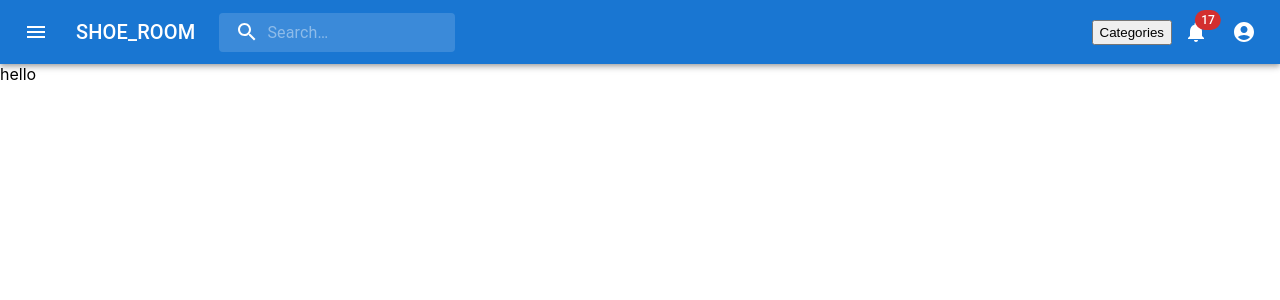
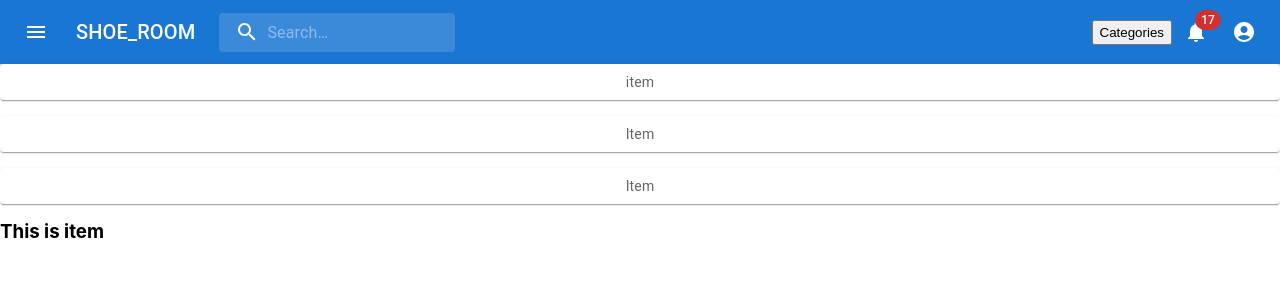
Before and after one commit to walsonFerrao/EcommerceWebsite, a React (Create React App) app in the folder ecommerce/: page /cart in a window 1280 px wide. Shown: the top 300 px of the page. Built offline with nearby package versions, Linux system fonts and the light colour scheme.

Commit message:
added heading

```diff
--- a/ecommerce/src/Components/Cartitem.jsx
+++ b/ecommerce/src/Components/Cartitem.jsx
@@ -1,36 +1,26 @@
+import * as React from 'react';
+import Box from '@mui/material/Box';
+import Paper from '@mui/material/Paper';
+import Stack from '@mui/material/Stack';
+import { styled } from '@mui/material/styles';
 
+const Item = styled(Paper)(({ theme }) => ({
+  backgroundColor: theme.palette.mode === 'dark' ? '#1A2027' : '#fff',
+  ...theme.typography.body2,
+  padding: theme.spacing(1),
+  textAlign: 'center',
+  color: theme.palette.text.secondary,
+}));
 
-
-
-
-
-
-
-
-
-export const Mycart=()=>{
-
-
-return (
-
-<>
-
-
-<div>hello</div>
-
-
-
-
-</>
-
-
-
-
-
-)
-
-
-
-
-
+export const  Mycart =()=>  {
+  return (
+    <Box sx={{ width: '100%' }}>
+      <Stack spacing={2}>
+        <Item>item </Item>
+        <Item>Item </Item>
+        <Item>Item </Item>
+        <h3>This is item</h3>
+      </Stack>
+    </Box>
+  );
 }
```
